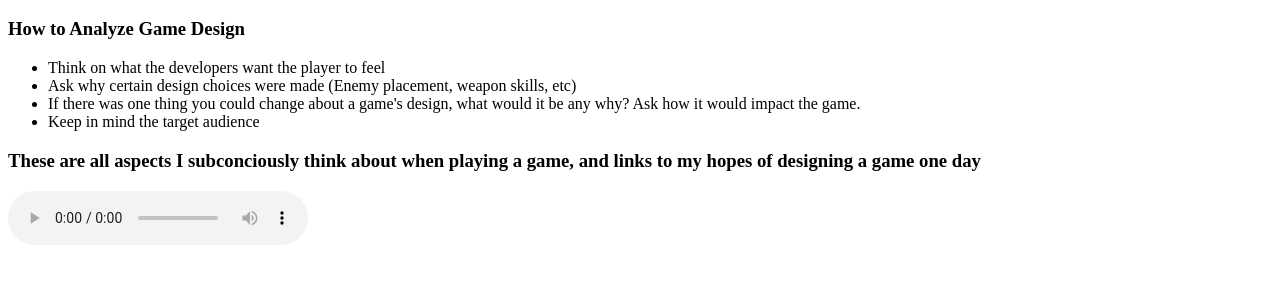
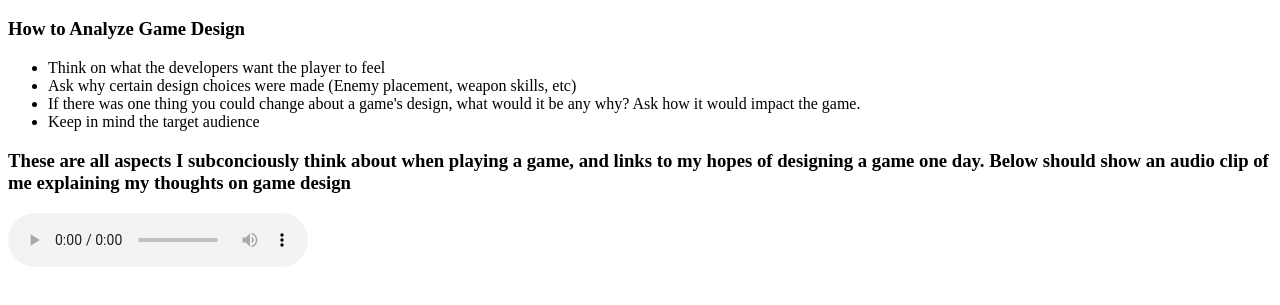
Before and after one commit to 7002bejon/Static-Website, a plain HTML site: page HowTo.html in a window 1280 px wide. Shown: the part 107-412 px from the top of the page. Drawn offline with Linux system fonts and the light colour scheme.

Commit message:
Update HowTo.html

```diff
--- a/HowTo.html
+++ b/HowTo.html
@@ -15,7 +15,7 @@
             <li> If there was one thing you could change about a game's design, what would it be any why? Ask how it would impact the game.</li>
             <li> Keep in mind the target audience </li>
         </ul>
-    <h3> These are all aspects I subconciously think about when playing a game, and links to my hopes of designing a game one day</h3>
+    <h3> These are all aspects I subconciously think about when playing a game, and links to my hopes of designing a game one day. Below should show an audio clip of me explaining my thoughts on game design</h3>
     <audio controls>
         <source src="c:\Users\bejon\Downloads\Record (online-voice-recorder.com).mp3" type="audio/mp3" />
         <p>
```
